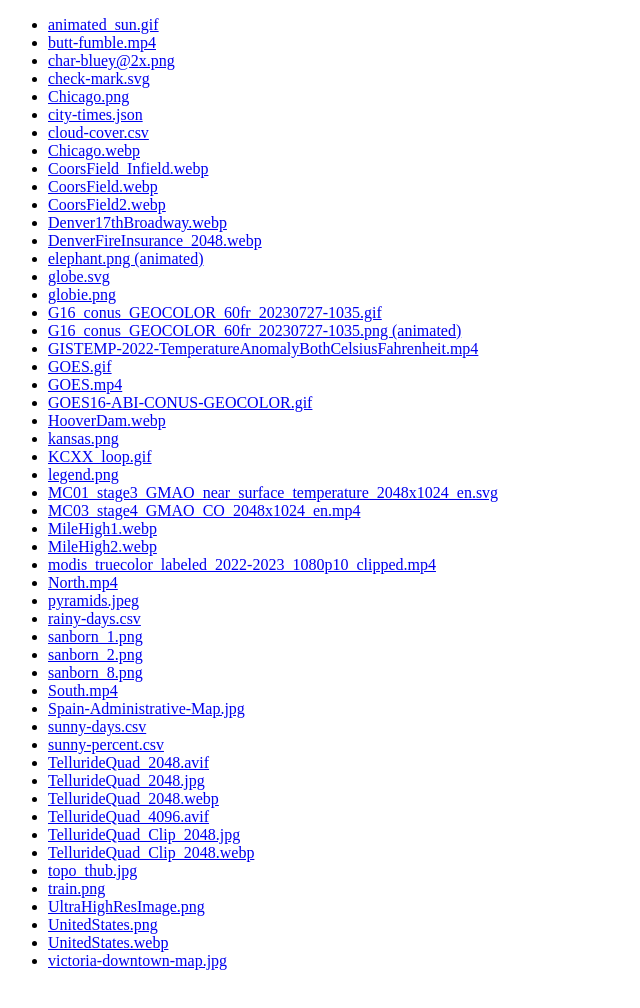
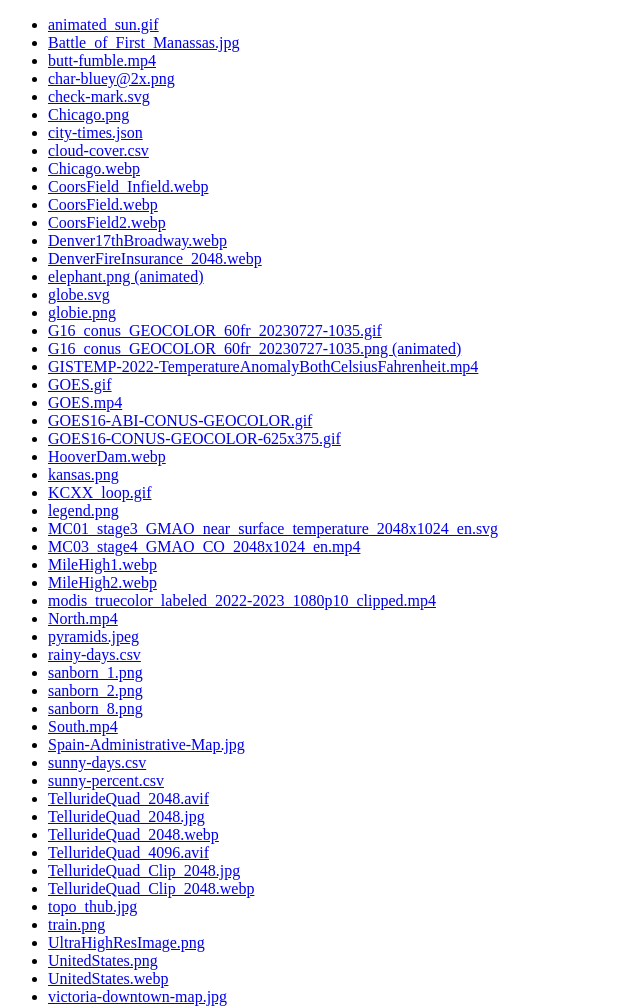
Before and after one commit to sagewall/test-images, a plain HTML site: page index.html in a window 1280 px wide. Shown: the whole page, without its empty margins (0-640 px from the left). Before the commit the page ends 986 px from the top, so only its background shows below. Drawn offline with Linux system fonts and the light colour scheme.

Commit message:
feat: add more images

```diff
--- a/index.html
+++ b/index.html
@@ -9,6 +9,11 @@
   <body>
     <ul>
       <li><a href="./animated_sun.gif">animated_sun.gif</a></li>
+      <li>
+        <a href="./Battle_of_First_Manassas.jpg"
+          >Battle_of_First_Manassas.jpg</a
+        >
+      </li>
       <li><a href="./butt-fumble.mp4">butt-fumble.mp4</a></li>
       <li><a href="./char-bluey@2x.png">char-bluey@2x.png</a></li>
       <li><a href="./check-mark.svg">check-mark.svg</a></li>
@@ -54,6 +59,11 @@
       <li>
         <a href="./GOES16-ABI-CONUS-GEOCOLOR.gif"
           >GOES16-ABI-CONUS-GEOCOLOR.gif</a
+        >
+      </li>
+      <li>
+        <a href="./GOES16-CONUS-GEOCOLOR-625x375.gif"
+          >GOES16-CONUS-GEOCOLOR-625x375.gif</a
         >
       </li>
       <li><a href="./HooverDam.webp">HooverDam.webp</a></li>
```
Also changed, not shown: 2 other files.
